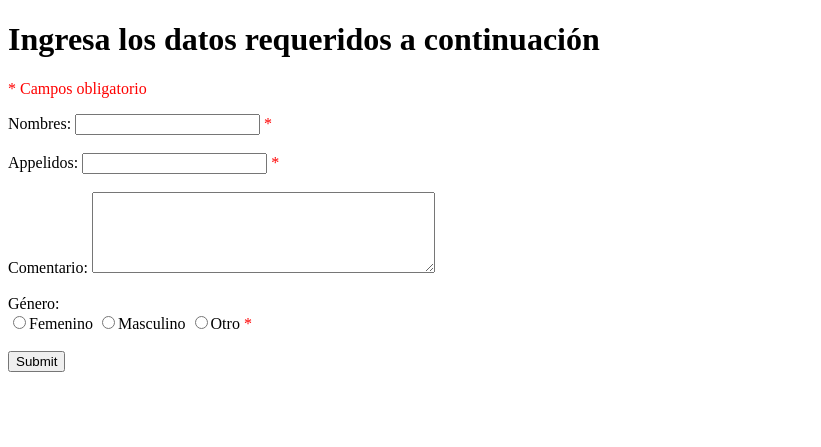
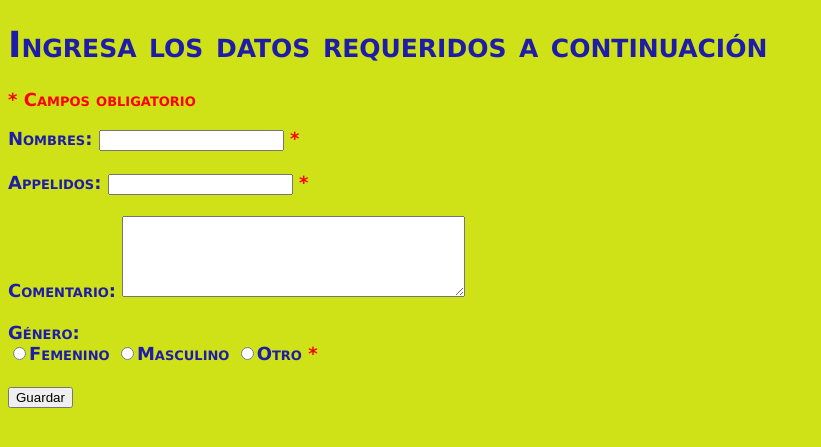
Before and after one commit to PabloChacon1997/Ejercicio-php, a PHP site: page / in a window 1280 px wide. Shown: the top 447 px of the page, without its empty margins (0-821 px from the left). Run offline with PHP 8.4, Linux system fonts and the light colour scheme.

Commit message:
cambio en el estilo

```diff
--- a/estilos.css
+++ b/estilos.css
@@ -1,3 +1,16 @@
 .Error{
 	color: red;
 }
+
+body {
+    background-color: #cee217;
+}
+
+html {
+    color: #1f1da7;
+    font-size: 18px;
+    font-variant: small-caps;
+    font-style: normal;
+    font-weight: bold;
+    font-family: Lucida Grande;
+}
--- a/index.php
+++ b/index.php
@@ -1,5 +1,6 @@
 <!DOCTYPE html>
 <html lang="en">
+
 <head>
     <meta charset="UTF-8">
     <meta name="viewport" content="width=device-width, initial-scale=1.0">
@@ -25,12 +26,12 @@
         <br><br>
         Género:
         <br>
-        <input type="radio" name="genero" <?php if (isset($genero) && $genero=="Femenino")echo "checked"; ?> value="femenino">Femenino
+        <input class="gen" type="radio" name="genero" <?php if (isset($genero) && $genero=="Femenino")echo "checked"; ?> value="femenino">Femenino
         <input type="radio" name="genero" <?php if (isset($genero) && $genero=="Masculino")echo "checked"; ?> value="femenino">Masculino
         <input type="radio" name="genero" <?php if (isset($genero) && $genero=="Otro")echo "checked"; ?> value="femenino">Otro
         <span class="Error">* <?php echo $generoErr; ?></span>
         <br><br>
-        <input type="submit" name="submit" value="Submit">
+        <input type="submit" name="submit" value="Guardar">
     </form>
 </body>
 </html>
```
